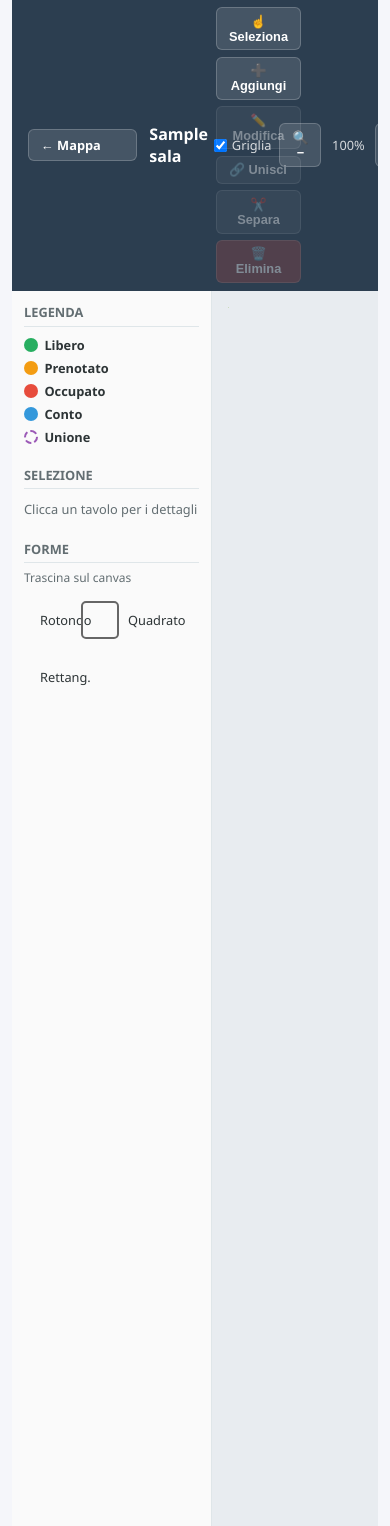
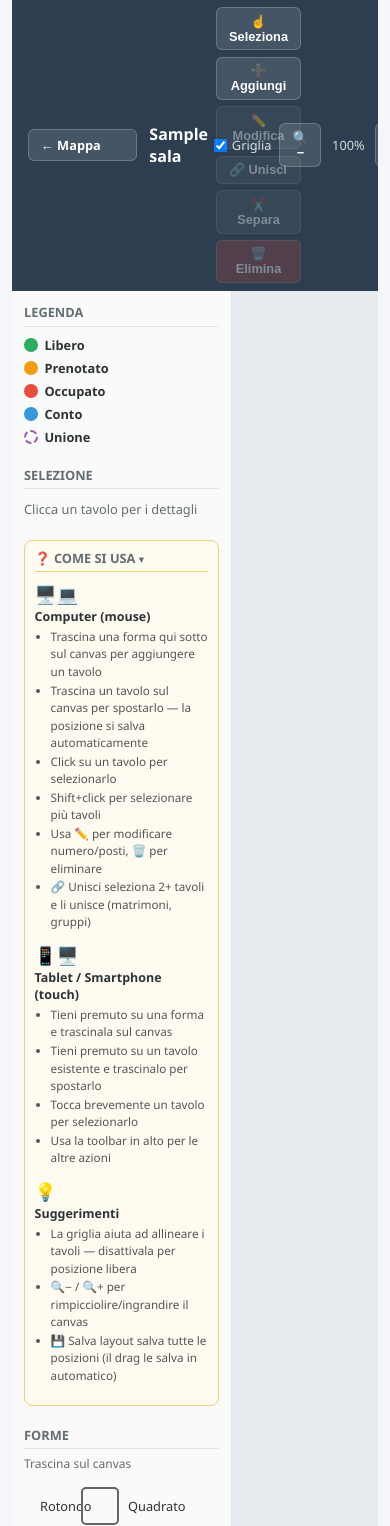
Before and after one commit to wildlux/RistorBar, a Django app: page /sala/editor/1/ in a window 390 px wide. Shown: the part 99-1625 px from the top of the page. Run offline with Django 5.2, Linux system fonts and the light colour scheme; a user stored in the database is signed in; tables that the repository leaves empty hold one stand-in row (values such as "Sample post").

Commit message:
Editor: auto-salvataggio posizione drag + pannello istruzioni
- Posizione tavolo salvata automaticamente al rilascio (endDrag chiama
  salvaLayoutSilenzioso se il tavolo è stato effettivamente spostato)
- Pannello istruzioni collassabile nella sidebar con guide separate per:
  Computer/mouse e Tablet/smartphone (touch)
- Sidebar allargata a 220px per leggibilità istruzioni

Co-Authored-By: Claude Sonnet 4.6 <noreply@anthropic.com>

```diff
--- a/static/css/style.css
+++ b/static/css/style.css
@@ -254,10 +254,17 @@ body { font-family: 'Segoe UI', system-ui, sans-serif; background: var(--bg); co
 .editor-body { display: flex; flex: 1; overflow: hidden; }
 
 .editor-side {
-    width: 200px; flex-shrink: 0;
+    width: 220px; flex-shrink: 0;
     background: #fafafa; border-right: 1px solid var(--border);
     overflow-y: auto; padding: 0.75rem;
 }
+.side-help { background:#fffbf0; border-radius:8px; padding:0.5rem 0.6rem; border:1px solid #f0d080; }
+.side-help h4 { border-bottom-color:#f0d080 !important; }
+.help-device { margin-bottom:0.75rem; }
+.help-icon { font-size:1.1rem; margin-bottom:2px; }
+.help-device strong { font-size:0.78rem; display:block; margin-bottom:3px; }
+.help-device ul { margin:0; padding-left:1rem; }
+.help-device ul li { font-size:0.73rem; line-height:1.5; color:#555; margin-bottom:1px; }
 .side-section { margin-bottom: 1.25rem; }
 .side-section h4 { font-size: 0.8rem; font-weight: 700; text-transform: uppercase;
                    color: var(--muted); margin-bottom: 0.6rem; border-bottom: 1px solid var(--border); padding-bottom: 0.3rem; }
--- a/templates/ristorante/editor_sala.html
+++ b/templates/ristorante/editor_sala.html
@@ -46,6 +46,46 @@
         <h4>Selezione</h4>
         <p id="info-text" class="text-muted">Clicca un tavolo per i dettagli</p>
       </div>
+      <!-- Istruzioni -->
+      <div class="side-section side-help">
+        <h4 style="cursor:pointer;user-select:none" onclick="this.nextElementSibling.style.display=this.nextElementSibling.style.display==='none'?'block':'none'">
+          ❓ Come si usa <small style="color:var(--muted);font-weight:400">▾</small>
+        </h4>
+        <div id="help-body">
+          <div class="help-device">
+            <div class="help-icon">🖥️💻</div>
+            <strong>Computer (mouse)</strong>
+            <ul>
+              <li>Trascina una forma qui sotto sul canvas per aggiungere un tavolo</li>
+              <li>Trascina un tavolo sul canvas per spostarlo — la posizione si salva automaticamente</li>
+              <li>Click su un tavolo per selezionarlo</li>
+              <li>Shift+click per selezionare più tavoli</li>
+              <li>Usa ✏️ per modificare numero/posti, 🗑️ per eliminare</li>
+              <li>🔗 Unisci seleziona 2+ tavoli e li unisce (matrimoni, gruppi)</li>
+            </ul>
+          </div>
+          <div class="help-device">
+            <div class="help-icon">📱🖥️</div>
+            <strong>Tablet / Smartphone (touch)</strong>
+            <ul>
+              <li>Tieni premuto su una forma e trascinala sul canvas</li>
+              <li>Tieni premuto su un tavolo esistente e trascinalo per spostarlo</li>
+              <li>Tocca brevemente un tavolo per selezionarlo</li>
+              <li>Usa la toolbar in alto per le altre azioni</li>
+            </ul>
+          </div>
+          <div class="help-device">
+            <div class="help-icon">💡</div>
+            <strong>Suggerimenti</strong>
+            <ul>
+              <li>La griglia aiuta ad allineare i tavoli — disattivala per posizione libera</li>
+              <li>🔍− / 🔍+ per rimpicciolire/ingrandire il canvas</li>
+              <li>💾 Salva layout salva tutte le posizioni (il drag le salva in automatico)</li>
+            </ul>
+          </div>
+        </div>
+      </div>
+
       <div class="side-section">
         <h4>Forme</h4>
         <p style="font-size:0.75rem;color:var(--muted);margin:-4px 0 8px">Trascina sul canvas</p>
@@ -484,7 +524,7 @@ function onTavoloMouseDown(e) {
   const t = tavoliData.find(t => t.id === id);
   if (!t) return;
   const sp = svgPoint(e);
-  dragging = { id, startX: sp.x - t.pos_x, startY: sp.y - t.pos_y };
+  dragging = { id, startX: sp.x - t.pos_x, startY: sp.y - t.pos_y, moved: false };
 
   if (e.type === 'touchstart') {
     document.addEventListener('touchmove', onTouchMove, { passive: false });
@@ -525,7 +565,7 @@ function moveTable(x, y) {
   if (g) g.setAttribute('transform', `translate(${nx},${ny})`);
 
   const t = tavoliData.find(t => t.id === dragging.id);
-  if (t) { t.pos_x = Math.round(nx); t.pos_y = Math.round(ny); }
+  if (t) { t.pos_x = Math.round(nx); t.pos_y = Math.round(ny); dragging.moved = true; }
 
   unioniData.forEach(u => {
     if (u.tavoli_ids.includes(dragging.id)) ridisegnaUnione(u.id);
@@ -541,6 +581,7 @@ function onTouchEnd() {
 }
 
 function endDrag() {
+  const wasMoved = dragging && dragging.moved;
   dragging = null;
   svg.setAttribute('cursor', 'default');
   document.querySelectorAll('.svg-tavolo.dragging').forEach(el => el.classList.remove('dragging'));
@@ -549,6 +590,13 @@ function endDrag() {
   document.removeEventListener('touchmove', onTouchMove);
   document.removeEventListener('touchend', onTouchEnd);
   aggiornaPannello();
+  if (wasMoved) salvaLayoutSilenzioso();
+}
+
+async function salvaLayoutSilenzioso() {
+  const payload = { tavoli: tavoliData.map(t => ({ id: t.id, x: t.pos_x, y: t.pos_y })) };
+  const r = await post(`${URL_BASE}/salva/`, payload);
+  if (!r.ok) toast('Errore salvataggio posizione', true);
 }
 
 function ridisegnaUnione(uid) {
```
